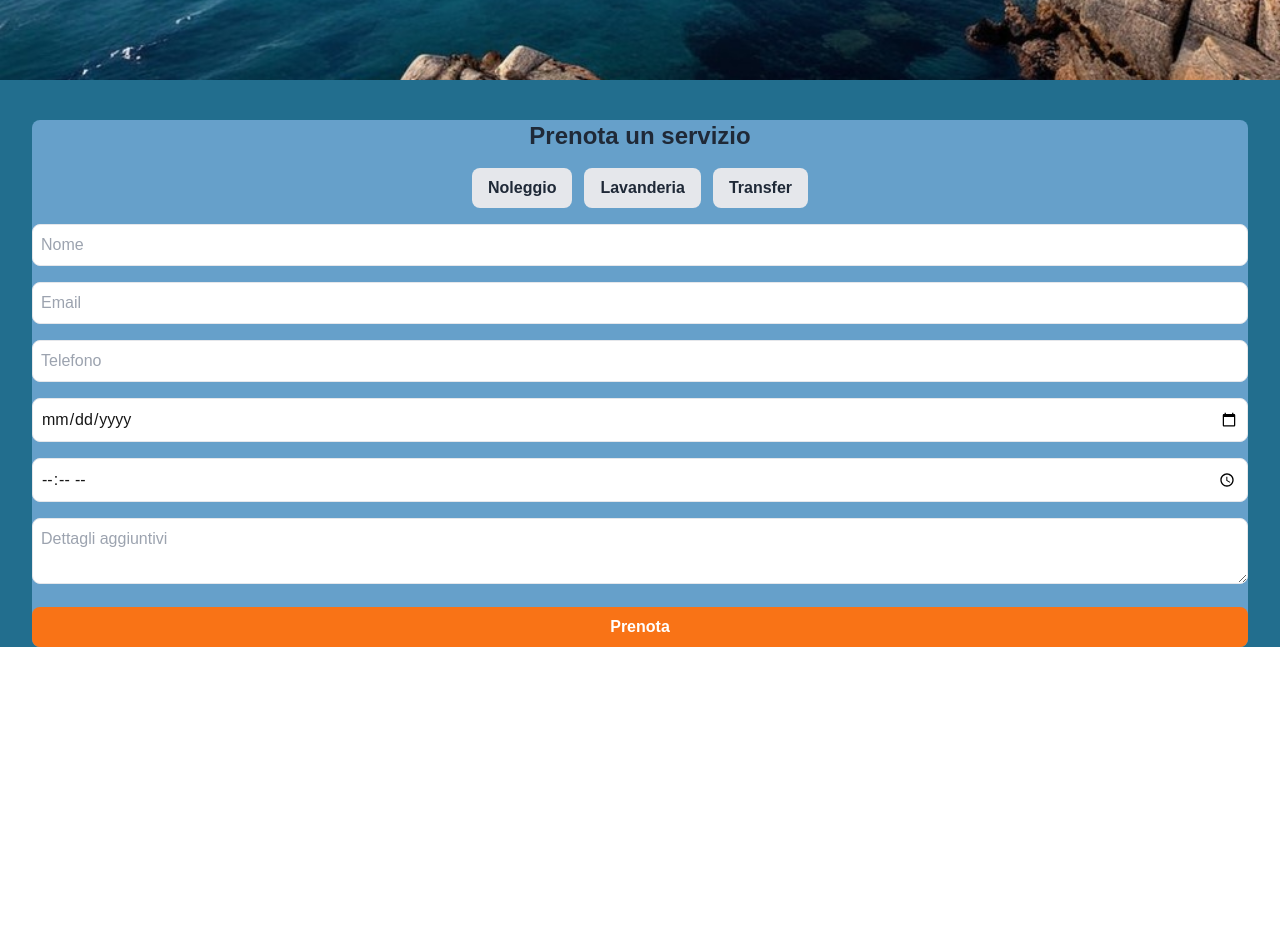
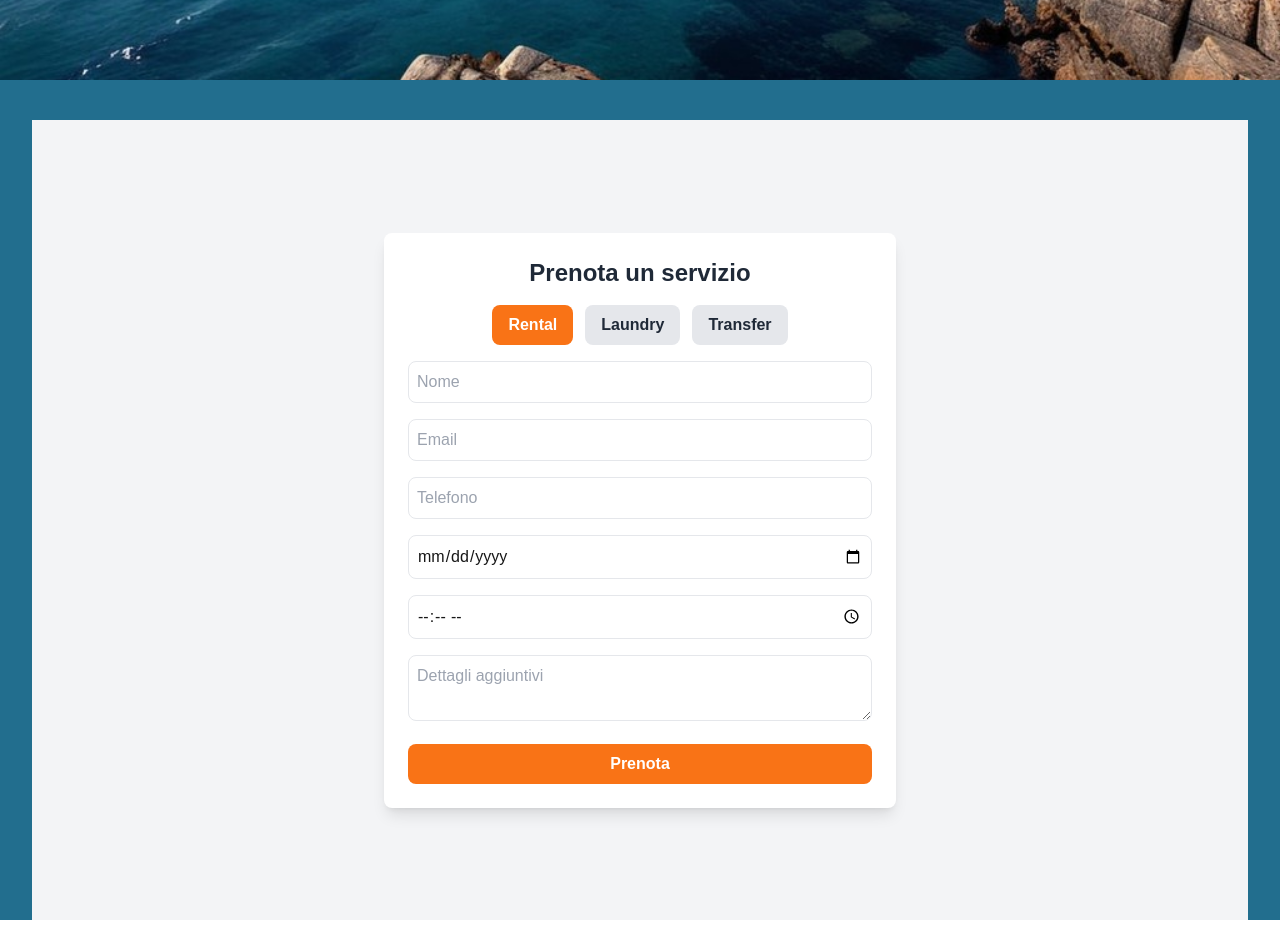
Before and after one commit to camillettss/ThePortService, a Next.js app: page / in a window 1280 px wide. Shown: the part 720-1660 px from the top of the page. Before the commit the page ends 1387 px from the top, so only its background shows below. Built offline with nearby package versions, Linux system fonts and the light colour scheme; a web font is replaced by a local one.

Commit message:
fixed colors & better organization
created constant function Form.js and imported in page.js and booking/page.js with <Form/>.
edit components/Form.js if you want to change form's properties.

```diff
--- a/app/booking/page.js
+++ b/app/booking/page.js
@@ -1,94 +1,9 @@
 'use client';
 
-import { useState } from 'react';
-import { Resend } from 'resend';
+import Form from "../components/Form";
 
 export default function BookingPage() {
-  const [service, setService] = useState('rental');
-  const [formData, setFormData] = useState({
-    name: '',
-    email: '',
-    phone: '',
-    date: '',
-    time: '',
-    details: ''
-  });
-
-  const handleChange = (e) => {
-    setFormData({ ...formData, [e.target.name]: e.target.value });
-  };
-
-  const [isSubmitting, setIsSubmitting] = useState(false);
-
-  const handleSubmit = async (e) => {
-    e.preventDefault();
-
-    if (isSubmitting) return; // Evita doppi invii
-    setIsSubmitting(true); // Disabilita il pulsante
-
-    const response = await fetch("/api/booking", {
-        method: "POST",
-        headers: {
-            "Content-Type": "application/json",
-        },
-        body: JSON.stringify(formData),
-    });
-
-    const data = await response.json();
-    if (response.ok) {
-        alert("Prenotazione salvata con successo!");
-    } else {
-        alert("Errore nella prenotazione");
-    }
-
-    {/*const response = await fetch('/api/sendEmail', {
-        method: 'POST',
-        headers: {
-            'Content-Type': 'application/json',
-        },
-        body: JSON.stringify(formData), // formData contiene i dati del form
-    });
-
-    const result = await response.json();
-    if (result.success) {
-        alert('Prenotazione inviata con successo!');
-    } else {
-        alert('Errore durante l’invio della prenotazione.');
-    }*/}
-  };
-
   return (
-    <div className="min-h-screen flex justify-center items-center bg-gray-100 p-4">
-      <div className="bg-white shadow-lg rounded-lg p-6 max-w-lg w-full">
-        <h2 className="text-2xl font-semibold text-gray-800 mb-4 text-center">Prenota un servizio</h2>
-
-        <div className="flex justify-center gap-3 mb-4">
-          {['rental', 'laundry', 'transfer'].map((option) => (
-            <button
-              key={option}
-              className={`px-4 py-2 rounded-md font-semibold transition-all ${
-    service === option ? 'bg-orange-500 text-white' : 'bg-gray-200 text-gray-800'
-  }`}
-              onClick={() => setService(option)}
-            >
-              {option.charAt(0).toUpperCase() + option.slice(1)}
-            </button>
-          ))}
-        </div>
-
-        <form onSubmit={handleSubmit} className="space-y-4">
-          <input type="text" name="name" placeholder="Nome" className="w-full p-2 border rounded-md" onChange={handleChange} required />
-          <input type="email" name="email" placeholder="Email" className="w-full p-2 border rounded-md" onChange={handleChange} required />
-          <input type="tel" name="phone" placeholder="Telefono" className="w-full p-2 border rounded-md" onChange={handleChange} required />
-          <input type="date" name="date" className="w-full p-2 border rounded-md" onChange={handleChange} required />
-          <input type="time" name="time" className="w-full p-2 border rounded-md" onChange={handleChange} required />
-          <textarea name="details" placeholder="Dettagli aggiuntivi" className="w-full p-2 border rounded-md" onChange={handleChange}></textarea>
-
-          <button type="submit" className="w-full bg-orange-500 text-white py-2 rounded-md font-semibold hover:bg-orange-600 transition-all">
-            Prenota
-          </button>
-        </form>
-      </div>
-    </div>
-  );
+    <Form/>
+  )
 }
--- /dev/null
+++ b/app/components/Form.js
@@ -0,0 +1,96 @@
+'use client';
+
+import { useState } from 'react';
+import { Resend } from 'resend';
+
+const Form = () => {
+  const [service, setService] = useState('rental');
+  const [formData, setFormData] = useState({
+    name: '',
+    email: '',
+    phone: '',
+    date: '',
+    time: '',
+    details: ''
+  });
+
+  const handleChange = (e) => {
+    setFormData({ ...formData, [e.target.name]: e.target.value });
+  };
+
+  const [isSubmitting, setIsSubmitting] = useState(false);
+
+  const handleSubmit = async (e) => {
+    e.preventDefault();
+
+    if (isSubmitting) return; // Evita doppi invii
+    setIsSubmitting(true); // Disabilita il pulsante
+
+    const response = await fetch("/api/booking", {
+        method: "POST",
+        headers: {
+            "Content-Type": "application/json",
+        },
+        body: JSON.stringify(formData),
+    });
+
+    const data = await response.json();
+    if (response.ok) {
+        alert("Prenotazione salvata con successo!");
+    } else {
+        alert("Errore nella prenotazione");
+    }
+
+    {/*const response = await fetch('/api/sendEmail', {
+        method: 'POST',
+        headers: {
+            'Content-Type': 'application/json',
+        },
+        body: JSON.stringify(formData), // formData contiene i dati del form
+    });
+
+    const result = await response.json();
+    if (result.success) {
+        alert('Prenotazione inviata con successo!');
+    } else {
+        alert('Errore durante l’invio della prenotazione.');
+    }*/}
+  };
+
+  return (
+    <div className="min-h-screen flex justify-center items-center bg-gray-100 p-4">
+      <div className="bg-white shadow-lg rounded-lg p-6 max-w-lg w-full">
+        <h2 className="text-2xl font-semibold text-gray-800 mb-4 text-center">Prenota un servizio</h2>
+
+        <div className="flex justify-center gap-3 mb-4">
+          {['rental', 'laundry', 'transfer'].map((option) => (
+            <button
+              key={option}
+              className={`px-4 py-2 rounded-md font-semibold transition-all ${
+    service === option ? 'bg-orange-500 text-white' : 'bg-gray-200 text-gray-800'
+  }`}
+              onClick={() => setService(option)}
+            >
+              {option.charAt(0).toUpperCase() + option.slice(1)}
+            </button>
+          ))}
+        </div>
+
+        <form onSubmit={handleSubmit} className="space-y-4">
+          <input type="text" name="name" placeholder="Nome" className="w-full p-2 border rounded-md" onChange={handleChange} required />
+          <input type="email" name="email" placeholder="Email" className="w-full p-2 border rounded-md" onChange={handleChange} required />
+          <input type="tel" name="phone" placeholder="Telefono" className="w-full p-2 border rounded-md" onChange={handleChange} required />
+          <input type="date" name="date" className="w-full p-2 border rounded-md" onChange={handleChange} required />
+          <input type="time" name="time" className="w-full p-2 border rounded-md" onChange={handleChange} required />
+          <textarea name="details" placeholder="Dettagli aggiuntivi" className="w-full p-2 border rounded-md" onChange={handleChange}></textarea>
+
+          <button type="submit" className="w-full bg-orange-500 text-white py-2 rounded-md font-semibold hover:bg-orange-600 transition-all">
+            Prenota
+          </button>
+        </form>
+      </div>
+    </div>
+  );
+}
+
+export default Form;
--- a/app/page.js
+++ b/app/page.js
@@ -1,67 +1,13 @@
 'use client';
 
-import { useState } from 'react';
-import { Resend } from 'resend';
 import Image from "next/image";
 import Navbar from "./components/Navbar";
+import Form from './components/Form';
 import { motion, useAnimation } from "framer-motion";
 import AnimatedText from "./components/AnimatedText";
 import Link from "next/link";
 
 export default function Home() {
-  const [service, setService] = useState('rental');
-  const [formData, setFormData] = useState({
-    name: '',
-    email: '',
-    phone: '',
-    date: '',
-    time: '',
-    details: ''
-  });
-
-  const handleChange = (e) => {
-    setFormData({ ...formData, [e.target.name]: e.target.value });
-  };
-
-  const [isSubmitting, setIsSubmitting] = useState(false);
-
-  const handleSubmit = async (e) => {
-    e.preventDefault();
-
-    if (isSubmitting) return; // Evita doppi invii
-    setIsSubmitting(true); // Disabilita il pulsante
-
-    const response = await fetch("/api/booking", {
-        method: "POST",
-        headers: {
-            "Content-Type": "application/json",
-        },
-        body: JSON.stringify(formData),
-    });
-
-    const data = await response.json();
-    if (response.ok) {
-        alert("Prenotazione salvata con successo!");
-    } else {
-        alert("Errore nella prenotazione");
-    }
-
-    {/*const response = await fetch('/api/sendEmail', {
-        method: 'POST',
-        headers: {
-            'Content-Type': 'application/json',
-        },
-        body: JSON.stringify(formData), // formData contiene i dati del form
-    });
-
-    const result = await response.json();
-    if (result.success) {
-        alert('Prenotazione inviata con successo!');
-    } else {
-        alert('Errore durante l’invio della prenotazione.');
-    }*/}
-  };
-
   return (
     <div className="min-h-screen bg-wallpaper_dark">
         <Navbar/>
@@ -88,33 +34,7 @@ export default function Home() {
 
       {/* Services Section */}
       <section id="services" className="mb-5 w-[95%] mx-auto bg-primary rounded-lg">
-      <h2 className="text-2xl font-semibold text-gray-800 mb-4 text-center">Prenota un servizio</h2>
-
-        <div className="flex justify-center gap-3 mb-4">
-          {['Noleggio', 'Lavanderia', 'Transfer'].map((option) => (
-            <button
-              key={option}
-              className={`px-4 py-2 rounded-md font-semibold transition-all ${
-              service === option ? 'bg-orange-500 text-white' : 'bg-gray-200 text-gray-800'}`}
-              onClick={() => setService(option)}
-            >
-              {option.charAt(0).toUpperCase() + option.slice(1)}
-            </button>
-          ))}
-        </div>
-
-        <form onSubmit={handleSubmit} className="space-y-4">
-          <input type="text" name="name" placeholder="Nome" className="w-full p-2 border rounded-md" onChange={handleChange} required />
-          <input type="email" name="email" placeholder="Email" className="w-full p-2 border rounded-md" onChange={handleChange} required />
-          <input type="tel" name="phone" placeholder="Telefono" className="w-full p-2 border rounded-md" onChange={handleChange} required />
-          <input type="date" name="date" className="w-full p-2 border rounded-md" onChange={handleChange} required />
-          <input type="time" name="time" className="w-full p-2 border rounded-md" onChange={handleChange} />
-          <textarea name="details" placeholder="Dettagli aggiuntivi" className="w-full p-2 border rounded-md" onChange={handleChange}></textarea>
-
-          <button type="submit" className="w-full bg-orange-500 text-white py-2 rounded-md font-semibold hover:bg-orange-600 transition-all">
-            Prenota
-          </button>
-        </form>
+        <Form/>
       </section>
     </div>
   );
```
